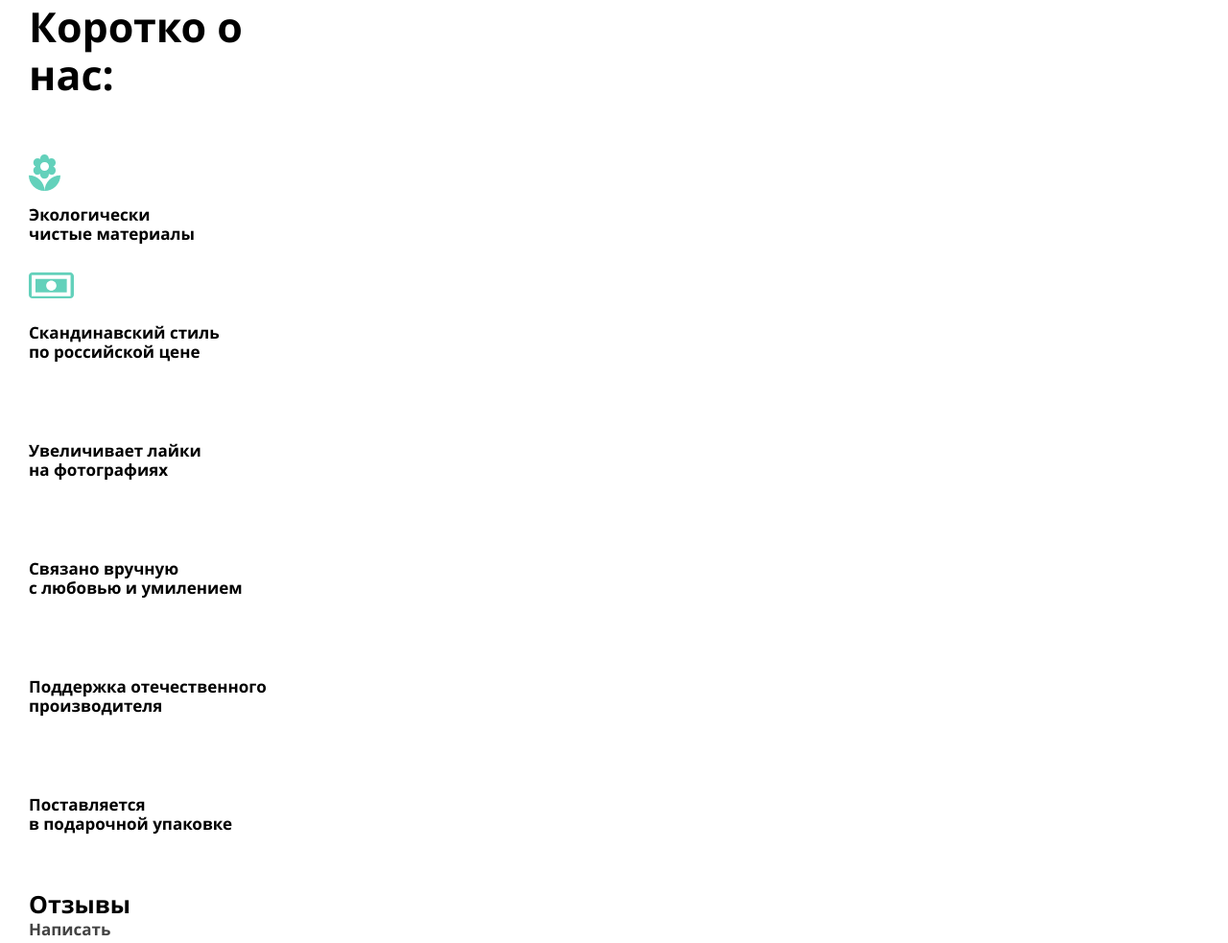
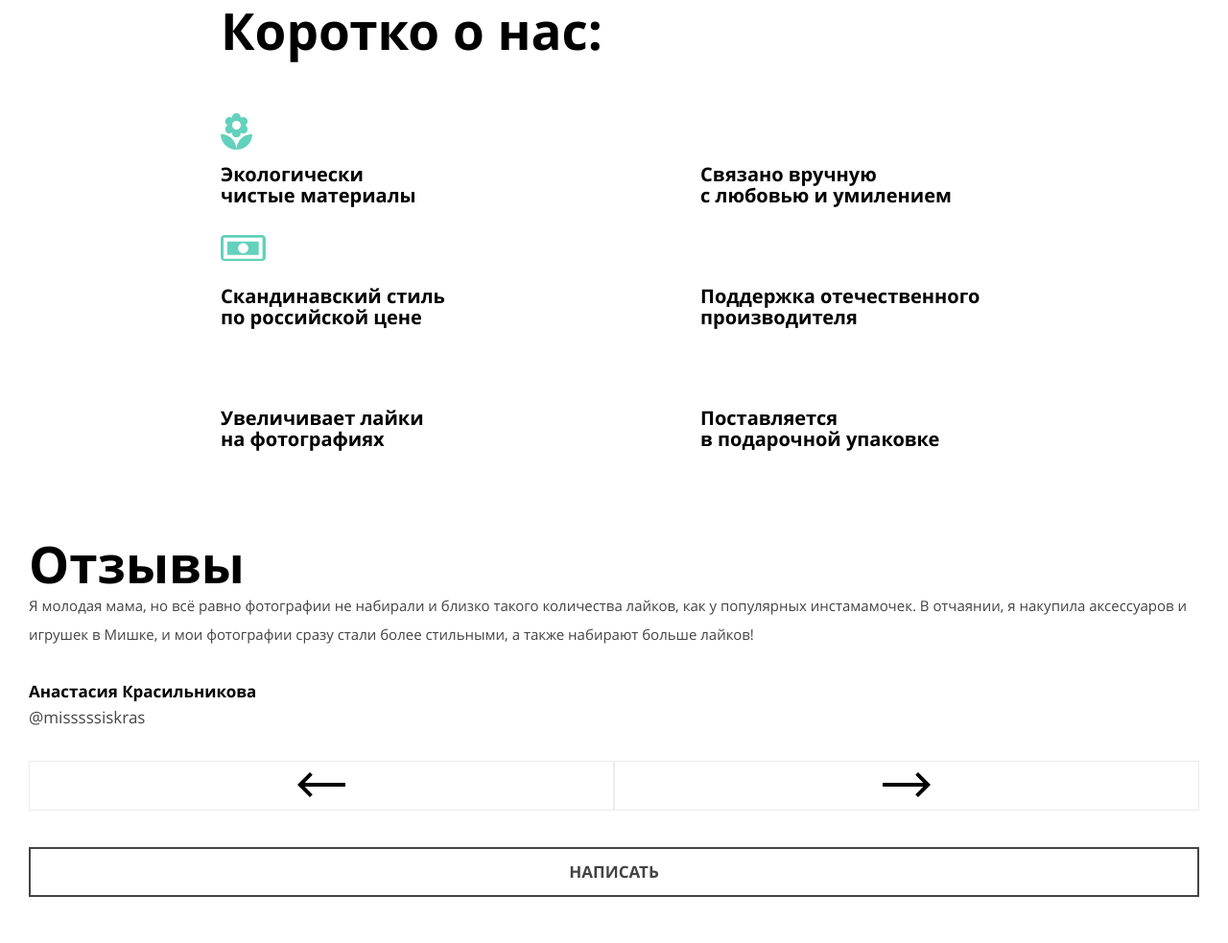
Before and after one commit to Nippi1985/1563739-mishka-21, a website: page source/index.html in a window 1280 px wide. Shown: the part 1572-2555 px from the top of the page at 96% size. Drawn offline with nearby package versions, Linux system fonts and the light colour scheme; files that its build step writes are made by us from their sources.

Commit message:
module4-task1 / #18

```diff
--- a/source/index.html
+++ b/source/index.html
@@ -226,27 +226,27 @@
     <div class="about__container">
       <h2 class="title title--about">Коротко о нас:</h2>
       <ul class="about__list advantages">
-        <li class="advantages__item">
+        <li class="advantages__item advantages__item--flower">
           <p class="advantages__text advantages__text--icon-flower">Экологически<br>
             чистые материалы</p>
         </li>
-        <li class="advantages__item">
+        <li class="advantages__item advantages__item--bill">
           <p class="advantages__text advantages__text--icon-bill">Скандинавский стиль<br>
             по российской цене</p>
         </li>
-        <li class="advantages__item">
+        <li class="advantages__item advantages__item--heart">
           <p class="advantages__text advantages__text--icon-heart">Увеличивает лайки<br>
             на фотографиях</p>
         </li>
-        <li class="advantages__item">
+        <li class="advantages__item advantages__item--clew">
           <p class="advantages__text advantages__text--icon-clew">Связано вручную<br>
             с любовью и умилением</p>
         </li>
-        <li class="advantages__item">
-          <p class="advantages__text advantages__text--icon-rocket">Поддержка отечественного
+        <li class="advantages__item advantages__item--rocket">
+          <p class="advantages__text advantages__text--icon-rocket">Поддержка отечественного<br>
             производителя</p>
         </li>
-        <li class="advantages__item">
+        <li class="advantages__item advantages__item--giftbox">
           <p class="advantages__text advantages__text--icon-giftbox">Поставляется<br>
             в подарочной упаковке</p>
         </li>
@@ -255,26 +255,25 @@
   </section>
   <section class="feedback">
     <div class="feedback__container">
-      <h2 class="title">Отзывы</h2>
-      <a class="button button--size-m" href="#">Написать</a>
+      <h2 class="title title--feedback">Отзывы</h2>
       <ul class="feedback__list feedback-slider">
-        <li class="feedback-slider__item">
+        <li class="feedback-slider__item feedback-slider__current-slide">
           <blockquote class="feedback-slider__blockquote">Я молодая мама, но всё равно фотографии не набирали
             и близко такого количества лайков, как у популярных инстамамочек.
             В отчаянии, я накупила аксессуаров и игрушек в Мишке,
             и мои фотографии сразу стали более стильными, а также набирают больше лайков!
-            <cite class="feedback-slider__cite">Анастасия Красильникова</cite>
-            <span class="feedback-slider__social">@misssssiskras</span>
           </blockquote>
+          <cite class="feedback-slider__cite">Анастасия Красильникова</cite>
+          <span class="feedback-slider__social">@misssssiskras</span>
         </li>
         <li class="feedback-slider__item">
           <blockquote class="feedback-slider__blockquote">Я сестра молодой мамы, но всё равно фотографии не набирали
             и близко такого количества лайков, как у популярных инстамамочек.
             В отчаянии, я накупила аксессуаров и игрушек в Мишке,
             и мои фотографии сразу стали более стильными, а также набирают больше лайков!
-            <cite class="feedback-slider__cite">Екатерина Красильникова</cite>
-            <span class="feedback-slider__social">@misssssiskras2</span>
           </blockquote>
+          <cite class="feedback-slider__cite">Екатерина Красильникова</cite>
+          <span class="feedback-slider__social">@misssssiskras2</span>
         </li>
         <li class="feedback-slider__item">
           <blockquote class="feedback-slider__blockquote">Я двоюродная сестра молодой мамы, но всё равно фотографии не
@@ -282,15 +281,23 @@
             и близко такого количества лайков, как у популярных инстамамочек.
             В отчаянии, я накупила аксессуаров и игрушек в Мишке,
             и мои фотографии сразу стали более стильными, а также набирают больше лайков!
-            <cite class="feedback-slider__cite">Елена Красильникова</cite>
-            <span class="feedback-slider__social">@misssssiskras3</span>
           </blockquote>
+          <cite class="feedback-slider__cite">Елена Красильникова</cite>
+          <span class="feedback-slider__social">@misssssiskras3</span>
         </li>
       </ul>
       <div class="feedback__buttons">
-        <button class="change-quote change-quote--prev" type="button">&larr;</button>
-        <button class="change-quote change-quote--next" type="button">&rarr;</button>
+        <button class="change-quote change-quote--prev" type="button">
+          <svg width="50" height="26" viewBox="0 0 50 26" fill="none" xmlns="http://www.w3.org/2000/svg">
+          <path d="M50 11H7.7L15.8 2.8L13 0L0 13L13 26L15.8 23.2L7.7 15H50V11Z" fill="black"/>
+        </svg>
+        </button>
+        <button class="change-quote change-quote--next" type="button">
+          <svg width="50" height="26" viewBox="0 0 50 26" fill="none" xmlns="http://www.w3.org/2000/svg">
+          <path d="M50 11H7.7L15.8 2.8L13 0L0 13L13 26L15.8 23.2L7.7 15H50V11Z" fill="black"/>
+        </svg></button>
       </div>
+      <a class="button button--decor button--feedback" href="#">Написать</a>
     </div>
   </section>
 
--- a/source/sass/blocks/about.scss
+++ b/source/sass/blocks/about.scss
@@ -1,5 +1,17 @@
+.about {
+  margin-bottom: 90px;
+}
+
 .about__container {
-  width: 260px;
-  padding: 0 30px;
+  min-width: 260px;
+  margin: 0 30px;
   margin-bottom: 58px;
+
+  @media (min-width: $tablet) {
+    margin: 0 50px;
+  }
+
+  @media (min-width: $desktop) {
+    margin: 0 50px 0 230px;
+  }
 }
--- a/source/sass/blocks/advantages.scss
+++ b/source/sass/blocks/advantages.scss
@@ -2,11 +2,44 @@
   list-style-type: none;
 
   @include reset-list;
+
+  @media (min-width: $tablet) {
+    display: flex;
+    flex-wrap: wrap;
+  }
 }
 
 .advantages__item {
   display: flex;
   align-items: flex-end;
+
+  @media (min-width: $tablet) {
+    width: 50%;
+  }
+
+  &--flower {
+    order: 0;
+  }
+
+  &--clew {
+    order: 1;
+  }
+
+  &--bill {
+    order: 2;
+  }
+
+  &--rocket {
+    order: 3;
+  }
+
+  &--heart {
+    order: 4;
+  }
+
+  &--giftbox {
+    order: 5;
+  }
 }
 
 .advantages__text {
@@ -14,6 +47,10 @@
   @include text($basic-black, 17px, 20px, 700);
   position: relative;
   margin-top: 83px;
+
+  @media (min-width: $tablet) {
+    @include text($basic-black, 20px, 22px, 700);
+  }
 
   &--icon-flower::before {
     content: "";
@@ -63,6 +100,7 @@
     left: 0;
   }
 
+
   &--icon-rocket::before {
     content: "";
     position: absolute;
--- a/source/sass/blocks/feedback-slider.scss
+++ b/source/sass/blocks/feedback-slider.scss
@@ -1,5 +1,13 @@
 .feedback-slider {
-  list-style-type: none;
+  @include reset-list;
+}
+
+.feedback-slider__item {
+  display: none;
+}
+
+.feedback-slider__current-slide {
+  display: block;
 }
 
 .feedback-slider__blockquote {
@@ -8,10 +16,16 @@
 }
 
 .feedback-slider__cite {
+  display: block;
+  margin-top: 33px;
+
   @include text($basic-black, 17px, 24px, 700);
   font-style: normal;
 }
 
 .feedback-slider__social {
+  display: block;
+
   @include text($color-gray-500, 17px, 30px, 400);
+  margin-bottom: 30px;
 }
--- a/source/sass/blocks/feedback.scss
+++ b/source/sass/blocks/feedback.scss
@@ -1,4 +1,22 @@
 .feedback__container {
-  width: 260px;
+  min-width: 260px;
   padding: 0 30px;
 }
+
+.feedback__buttons {
+  display: flex;
+  margin-bottom: 38px;
+}
+
+.change-quote {
+  background-color: $basic-white;
+  box-sizing: border-box;
+  width: 50%;
+  height: 52px;
+  border: 1px solid $color-gray-100;
+  cursor: pointer;
+
+  &--next svg {
+    transform: rotate(180deg);
+  }
+}
--- a/source/sass/global/button.scss
+++ b/source/sass/global/button.scss
@@ -29,4 +29,9 @@
       margin: 0;
     }
   }
+
+  &--feedback {
+    min-width: 260px;
+    margin-bottom: 45px;
+  }
 }
--- a/source/sass/global/utils.scss
+++ b/source/sass/global/utils.scss
@@ -38,5 +38,21 @@
       @include text($basic-black, 43px, 50px, 700);
       padding-bottom: 28px;
     }
+
+    @media (min-width: $desktop) {
+      @include text($basic-black, 53px, 57px, 700);
+    }
+  }
+
+  &--feedback {
+    @include text($basic-black, 25px, 30px, 700);
+  }
+
+  @media (min-width: $tablet) {
+    @include text($basic-black, 43px, 50px, 700);
+  }
+
+  @media (min-width: $desktop) {
+    @include text($basic-black, 53px, 57px, 700);
   }
 }
```
Also changed, not shown: source/img/arrow-left.svg (added).
